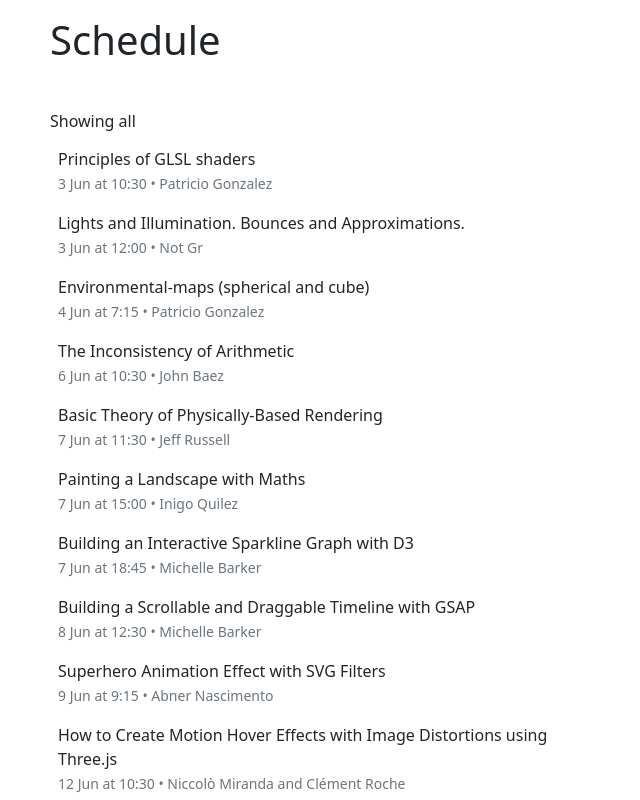
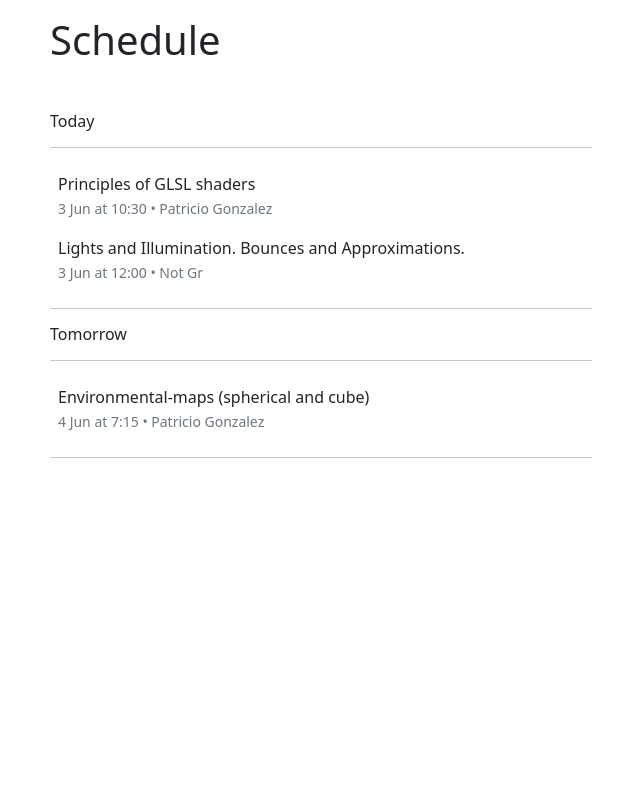
Before and after one commit to blackmann/js-react-frontend-test, a React (Create React App) app: page / in a window 1280 px wide. Shown: the top 800 px of the page, without its empty margins (36-676 px from the left). Built offline with nearby package versions, Linux system fonts and the light colour scheme.

Commit message:
get today and tomorrows activities

```diff
--- a/src/App.js
+++ b/src/App.js
@@ -1,23 +1,79 @@
-import activities from './resources/schedule.json'
+import activities from "./resources/schedule.json";
 import dayjs from "dayjs";
+import { useEffect, useState } from "react";
 
 function App() {
+  const today = new Date();
+  var tomorrow = new Date(today + 1);
+  tomorrow.setDate(new Date().getDate() + 1);
+  const lastDay = new Date(
+    new Date().setDate(new Date().getDate() - new Date().getDay() + 6)
+  );
+
+  const [todaysActivities, setTodaysActivities] = useState([]);
+  const [tomorrowsActivities, setTomorrowsActivities] = useState([]);
+  const [nextWeekActivities, setNextWeekActivities] = useState([]);
+  const [restOfActivities, setRestOfActivities] = useState([]);
+
+  // const firstDay = new Date(today.setDate(today.getDate() - today.getDay()));
+
+  useEffect(() => {
+    setTodaysActivities(
+      activities.filter(
+        (a) =>
+          dayjs(a.startTime).format("d MMM") ===
+          dayjs(today.toISOString()).format("d MMM")
+      )
+    );
+    setTomorrowsActivities(
+      activities.filter(
+        (a) =>
+          dayjs(a.startTime).format("d MMM") ===
+          dayjs(tomorrow.toISOString()).format("d MMM")
+      )
+    );
+
+    setNextWeekActivities(
+      activities.filter(
+        (a) => new Date(a.startTime).getTime() > lastDay.getTime()
+      )
+    );
+  }, []);
+
+  console.log(nextWeekActivities);
+
   return (
     <div className="container p-3">
       <h1 className="mb-5">Schedule</h1>
       <div className="row">
         <div className="col-lg-6 col-md-8">
-          <h2 className="fs-6">Showing all</h2>
-
           <ol className="list-unstyled">
-            {activities.map((activity) => (
+            <h2 className="fs-6">Today</h2>
+            <hr />
+            {todaysActivities.map((activity) => (
               <li className="hover-light-bg p-2 rounded-2" key={activity.id}>
                 <header>{activity.title}</header>
                 <small className="text-muted">
-                  {dayjs(activity.startTime).format("D MMM [at] H:mm")} • {activity.instructor}
+                  {dayjs(activity.startTime).format("D MMM [at] H:mm")} •{" "}
+                  {activity.instructor}
                 </small>
               </li>
             ))}
+            <hr />
+          </ol>
+          <ol className="list-unstyled">
+            <h2 className="fs-6">Tomorrow</h2>
+            <hr />
+            {tomorrowsActivities.map((activity) => (
+              <li className="hover-light-bg p-2 rounded-2" key={activity.id}>
+                <header>{activity.title}</header>
+                <small className="text-muted">
+                  {dayjs(activity.startTime).format("D MMM [at] H:mm")} •{" "}
+                  {activity.instructor}
+                </small>
+              </li>
+            ))}
+            <hr />
           </ol>
         </div>
       </div>
```
